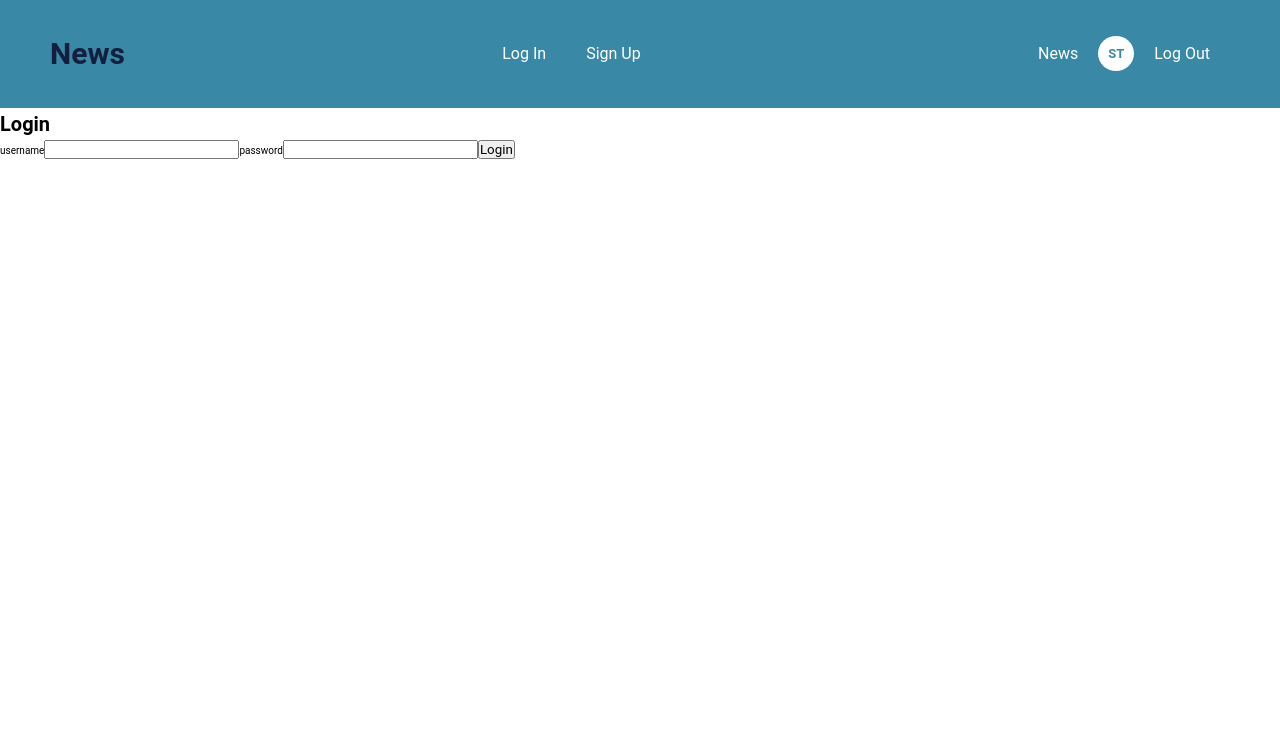
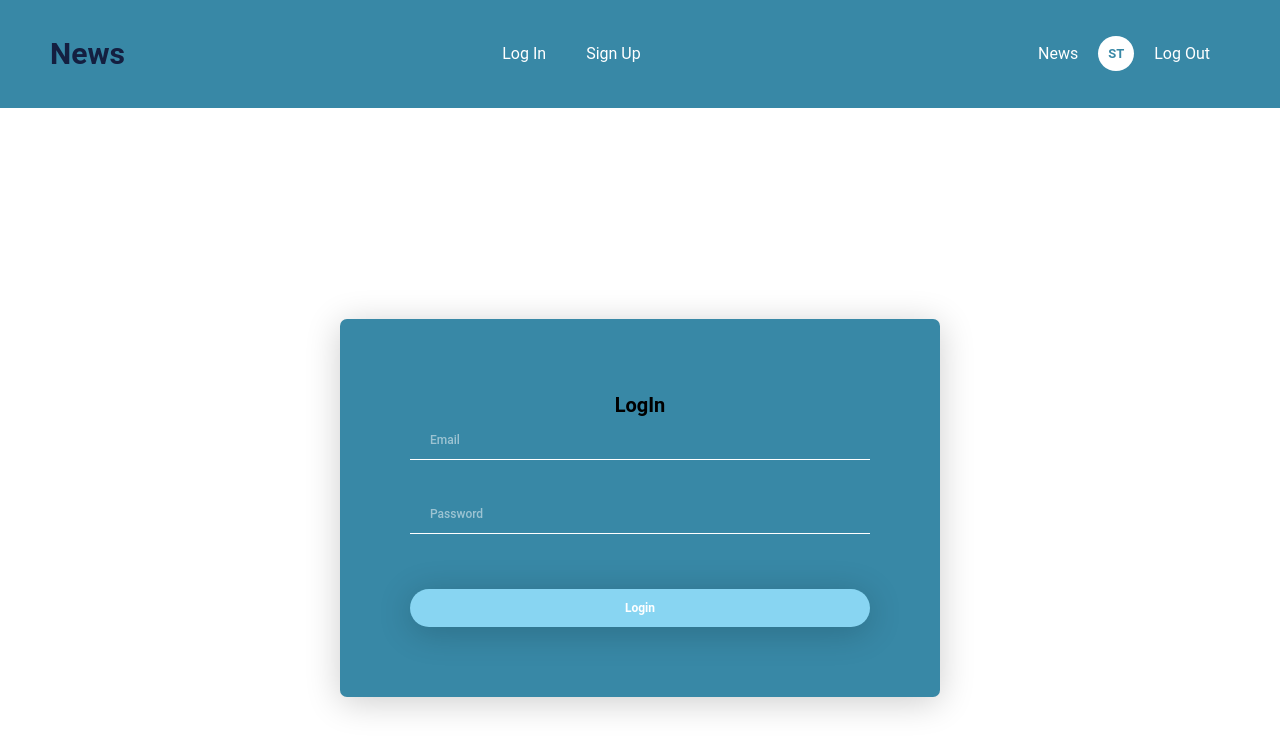
Before and after one commit to ShaqeTarverdyan/Full-Stack-CRUD-, a React (Create React App) app in the folder client/: page /logIn in a window 1280 px wide. Shown: the top 752 px of the page. Built offline with nearby package versions, Linux system fonts and the light colour scheme.

Commit message:
upgrade login component add redux

```diff
--- a/client/src/components/authentication/LogIn.js
+++ b/client/src/components/authentication/LogIn.js
@@ -1,48 +1,66 @@
 import React, { useState } from 'react';
-import Axios from 'axios';
+import { connect } from 'react-redux';
+import { logIn } from '../../store/actions/authActions';
 
-const SignIn = () => {
-    const [username, setUsername] = useState('');
-    const [password, setPassword] = useState('');
-    const [loginStatus, setloginStatus] = useState('');
+import { Formik, Field } from 'formik';
+import * as Yup from 'yup';
 
+import Input from '../UI/Input';
+import Button from '../UI/Button';
 
+import { Container, FormWrapper, StyledForm } from '../../generalStyles';
 
-    const login = () => {
-      Axios.post("http://localhost:3001/login", {
-        username: username,
-        password: password,
-      }).then((response) => {
-        if(response.data) {
-          console.log('ff', response)
-          setloginStatus(response.data.username)
-        }
-        if(response.error) {
-          setloginStatus(response.data.error)
-        }
-      })
-    }
+const SignIn = ({ logIn }) => {
+
     return (
-        <div>
-            <h1>Login</h1>
-            <label>username</label>
-            <input
-            type="text"
-            onChange={(e) => {
-                setUsername(e.target.value)
-            }}
-            />
-            <label>password</label>
-            <input
-            type="text"
-            onChange={(e) => {
-                setPassword(e.target.value)
-            }}
-            />
-            <button onClick={login}>Login</button>
-            <h3>{loginStatus}</h3>
-        </div>
+        <Container>
+            <FormWrapper>
+                <Formik
+                  initialValues={{
+                    email: '',
+                    password: ''
+                  }}
+                  // validationSchema={}
+                  onSubmit = {async(values, {setSubmitting}) => {
+                    await logIn(values);
+                    setSubmitting(false)
+                  }}
+                >
+                  {
+                    ({isValid, setSubmitting}) => (
+                        <StyledForm>
+                            <h1>LogIn</h1>
+                            <Field
+                              type="email"
+                              name="email"
+                              placeholder="Email"
+                              component={Input}
+                            />
+                            <Field
+                              type="password"
+                              name="password"
+                              placeholder="Password"
+                              component={Input}
+                            />
+                            <Button disabled={!isValid || setSubmitting} type="submit">Login</Button>
+                        </StyledForm>
+                    )
+                  }
+                </Formik>
+            </FormWrapper>
+        </Container>
     )
 }
 
-export default SignIn;
+const mapStateToProps = state => {
+  console.log(state)
+  return {}
+}
+
+const mapDispatchtoState = dispatch => {
+  return {
+    logIn: (admin) => dispatch(logIn(admin))
+  }
+}
+
+export default connect(mapStateToProps, mapDispatchtoState)(SignIn);
```
